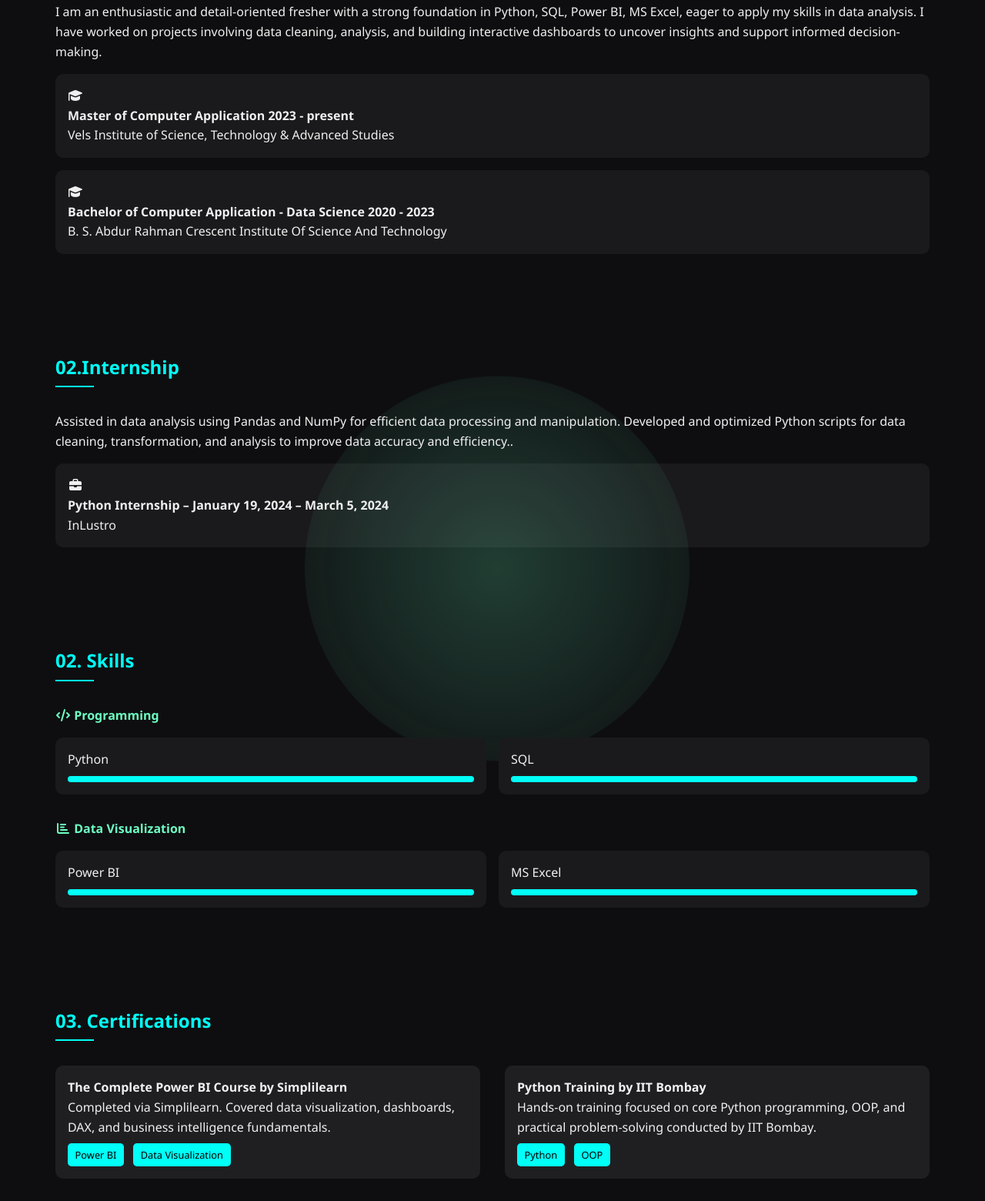
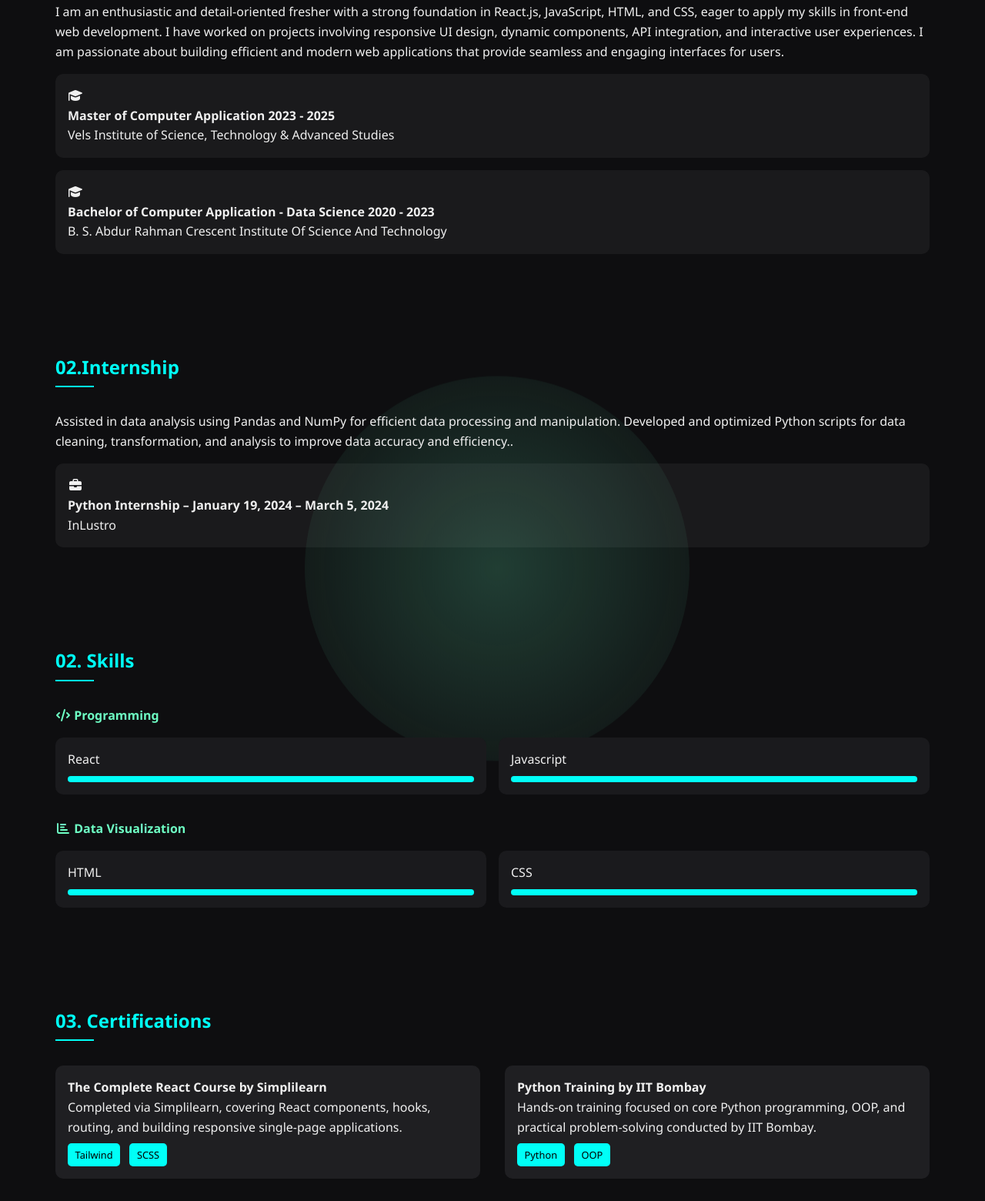
Before and after one commit to karthickanbu1/portfolio, a plain HTML site: page karthick portfolio.html in a window 1280 px wide. Shown: the part 936-2496 px from the top of the page at 77% size. Drawn offline with Linux system fonts and the light colour scheme; files whose address does not match are found by name.

Commit message:
Update karthick portfolio.html

```diff
--- a/karthick portfolio.html
+++ b/karthick portfolio.html
@@ -3,7 +3,7 @@
 <html lang="en"><head><meta http-equiv="Content-Type" content="text/html; charset=UTF-8">
 
   <meta name="viewport" content="width=device-width, initial-scale=1.0">
-  <title>Karthick | Data Analyst Portfolio</title>
+  <title>Karthick | React Developer Portfolio</title>
   <link rel="stylesheet" href="./karthick portfolio_files/all.min.css">
   <link rel="stylesheet" href="./karthick portfolio_files/style.css">
 </head>
@@ -47,7 +47,7 @@
     <div class="hero-content">
       <div class="text-wrapper">
         <h2>Hi, I'm <span class="typing"></span></h2>
-        <p class="fade-in">Aspiring Data Analyst</p>
+        <p class="fade-in">Aspiring React Developer</p>
       </div>
       <div class="hero-btns">
         <a href="file:///C:/Users/karth/Documents/portfolio/index.html#contact"><button class="glow-btn pulse">Dive In</button></a>
@@ -69,11 +69,11 @@
     </div>
     <div class="about-content">
       <div class="about-text">
-        <p>I am an enthusiastic and detail-oriented fresher with a strong foundation in Python, SQL, Power BI, MS Excel, eager to apply my skills in data analysis. I have worked on projects involving data cleaning, analysis, and building interactive dashboards to uncover insights and support informed decision-making.</p>
+        <p>I am an enthusiastic and detail-oriented fresher with a strong foundation in React.js, JavaScript, HTML, and CSS, eager to apply my skills in front-end web development. I have worked on projects involving responsive UI design, dynamic components, API integration, and interactive user experiences. I am passionate about building efficient and modern web applications that provide seamless and engaging interfaces for users.</p>
         <div class="about-highlights">
           <div class="highlight-card">
             <i class="fas fa-graduation-cap"></i>
-            <h4>Master of Computer Application                                  2023 - present </h4>
+            <h4>Master of Computer Application                                  2023 - 2025 </h4>
             <p>Vels Institute of Science, Technology &amp; Advanced Studies </p>
           </div>
           <div class="highlight-card">
@@ -115,7 +115,7 @@
         <div class="skills-grid">
           <div class="skill-item" data-percent="90">
             <div class="skill-info">
-              <span>Python</span>
+              <span>React</span>
               <span></span>
             </div>
             <div class="skill-bar">
@@ -124,7 +124,7 @@
           </div>
           <div class="skill-item" data-percent="85">
             <div class="skill-info">
-              <span>SQL</span>
+              <span>Javascript</span>
               <span></span>
             </div>
             <div class="skill-bar">
@@ -139,7 +139,7 @@
         <div class="skills-grid">
           <div class="skill-item" data-percent="80">
             <div class="skill-info">
-              <span>Power BI</span>
+              <span>HTML</span>
               <span></span>
             </div>
             <div class="skill-bar">
@@ -148,7 +148,7 @@
           </div>
           <div class="skill-item" data-percent="75">
             <div class="skill-info">
-              <span>MS Excel</span>
+              <span>CSS</span>
               <span></span>
             </div>
             <div class="skill-bar">
@@ -169,11 +169,11 @@
 
       <div class="certification-card slide-up">
         <div class="certification-content">
-          <h4>The Complete Power BI Course by Simplilearn</h4>
-          <p>Completed via Simplilearn. Covered data visualization, dashboards, DAX, and business intelligence fundamentals.</p>
+          <h4>The Complete React Course by Simplilearn</h4>
+          <p>Completed via Simplilearn, covering React components, hooks, routing, and building responsive single-page applications.</p>
           <div class="certification-tech">
-            <span>Power BI</span>
-            <span>Data Visualization</span>
+            <span>Tailwind</span>
+            <span>SCSS</span>
           </div>
         </div>
       </div>
@@ -229,12 +229,12 @@
           </div>
         </div>
         <div class="project-content">
-          <h4>End-to-End Cricket Data Analytics Project</h4>
-          <p>Python, Pandas, Power BI - Analyzed player and team performance and built interactive dashboards in Power BI to visualize key insights.</p>
+          <h4>ChatGPT clone Project</h4>
+          <p>Built a ChatGPT clone using React Hooks and SCSS with dynamic message rendering and responsive UI.</p>
           <div class="project-tech">
-            <span>Python</span>
-            <span>Pandas</span>
-            <span>Power BI</span>
+            <span>Reactjs</span>
+            <span>SCSS</span>
+            <span>Openrouter.api</span>
           </div>
         </div>
       </div>
@@ -246,12 +246,12 @@
           </div>
         </div>
         <div class="project-content">
-          <h4>Walmart Sales Data Analysis Project</h4>
-          <p>Python, Pandas, SQL - Cleaned and explored Olympics data to analyze trends, athlete performance, and country-wise achievements.</p>
+          <h4>Developed Spotify based website</h4>
+          <p> React, Tailwind CSS – Explored Olympics data to analyze trends, athlete performance, and country-wise achievements with a responsive UI.</p>
           <div class="project-tech">
-            <span>Python</span>
-            <span>SQL</span>
-            <span>Data Analysis</span>
+            <span>React</span>
+            <span>Hooks</span>
+            <span>Tailwind</span>
           </div>
         </div>
       </div>
```
